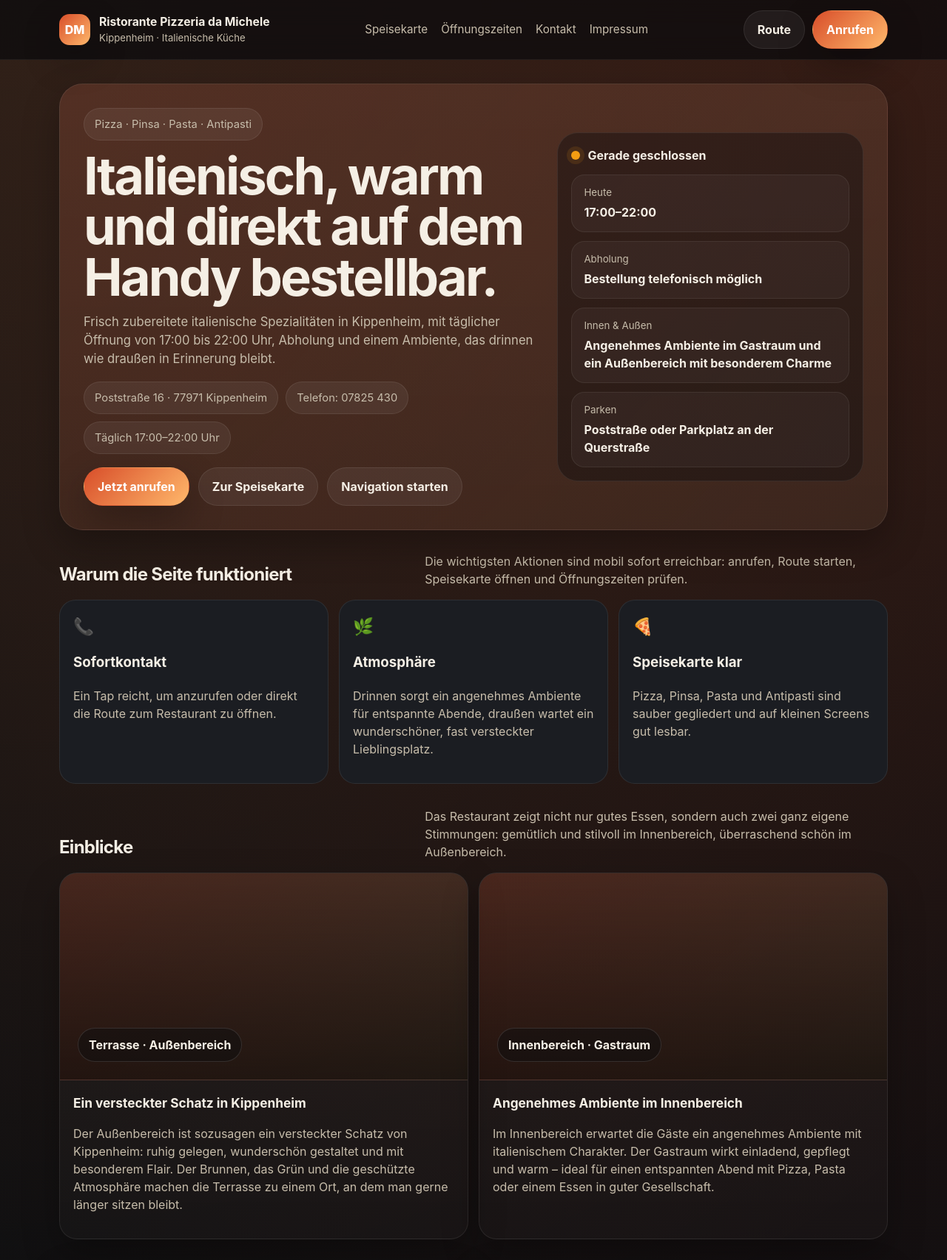
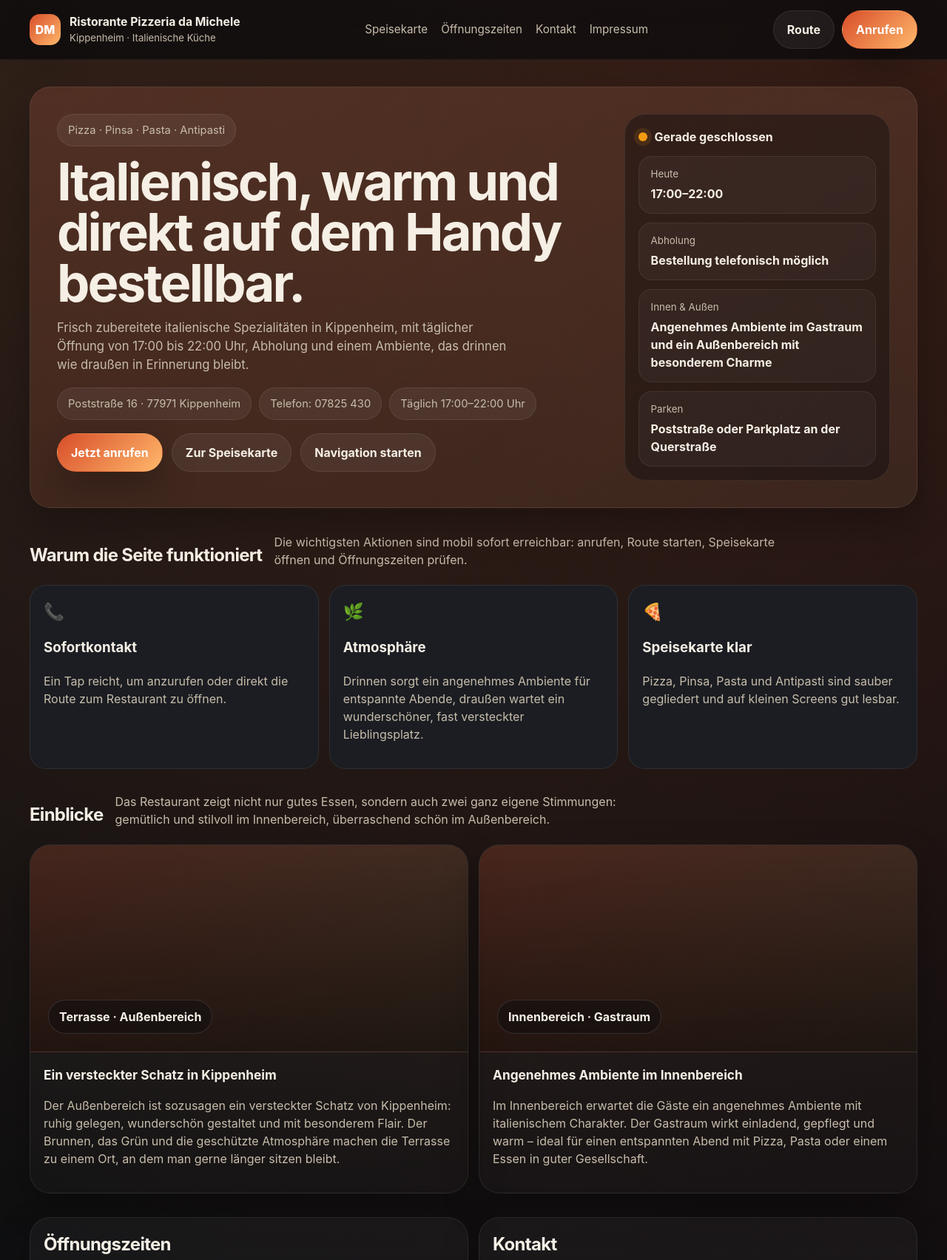
Before and after one commit to TmsKevin/Vito.github.io, a plain HTML site: page index.html in a window 1280 px wide. Shown: the top 1704 px of the page at 74% size. Drawn offline with Linux system fonts and the light colour scheme.

Commit message:
Add files via upload

```diff
--- a/index.html
+++ b/index.html
@@ -18,7 +18,7 @@
       --primary-2:#ffb86b;
       --shadow:0 20px 50px rgba(0,0,0,.28);
       --radius:24px;
-      --max:1120px;
+      --max:1200px;
     }
     *{box-sizing:border-box}
     html{scroll-behavior:smooth}
@@ -35,6 +35,7 @@
     a{color:inherit;text-decoration:none}
     img{max-width:100%;display:block}
     .container{width:min(calc(100% - 28px), var(--max));margin-inline:auto}
+    @media (min-width: 1280px){.container{width:min(calc(100% - 80px), 1380px)}}
     .pill{
       display:inline-flex;align-items:center;gap:8px;padding:10px 14px;border-radius:999px;
       background:rgba(255,255,255,.06);border:1px solid rgba(255,255,255,.08);color:var(--muted);font-size:.92rem
@@ -43,8 +44,8 @@
       position:sticky;top:0;z-index:30;backdrop-filter:blur(16px);
       background:rgba(10,11,13,.72);border-bottom:1px solid rgba(255,255,255,.06)
     }
-    .nav{display:flex;align-items:center;justify-content:space-between;gap:12px;padding:14px 0}
-    .brand{display:flex;align-items:center;gap:12px;min-width:0}
+    .nav{display:flex;align-items:center;justify-content:space-between;gap:12px;padding:14px 0;flex-wrap:wrap}
+    .brand{display:flex;align-items:center;gap:12px;min-width:0;flex:1 1 auto}
     .brand-mark{
       width:42px;height:42px;border-radius:14px;display:grid;place-items:center;
       background:linear-gradient(135deg,var(--primary),var(--primary-2));font-weight:800;color:#fff;box-shadow:var(--shadow)
@@ -53,7 +54,9 @@
     .brand-copy strong{display:block;font-size:.98rem;white-space:nowrap;overflow:hidden;text-overflow:ellipsis}
     .brand-copy span{display:block;font-size:.82rem;color:var(--muted)}
     .nav-links{display:none;gap:18px;color:var(--muted);font-size:.95rem}
-    .cta-top{display:flex;gap:10px;flex-wrap:wrap}
+    .cta-top{display:flex;gap:10px;flex-wrap:wrap;width:100%}
+    .cta-top .btn{flex:1 1 0;padding-inline:14px}
+    .cta-top .btn:last-child{flex:1 1 0}
     .btn{
       display:inline-flex;align-items:center;justify-content:center;gap:10px;
       border-radius:999px;padding:13px 18px;font-weight:700;border:1px solid transparent;
@@ -68,7 +71,7 @@
       linear-gradient(135deg, rgba(216,78,42,.16), rgba(255,184,107,.06));
       box-shadow:var(--shadow);overflow:hidden;position:relative
     }
-    .hero-grid{display:grid;gap:20px}
+    .hero-grid{display:grid;gap:20px;align-items:start}
     h1{font-size:clamp(2rem,9vw,4.4rem);line-height:.97;margin:14px 0 14px;letter-spacing:-.04em}
     .lead{font-size:1.04rem;color:var(--muted);max-width:60ch;margin:0 0 18px}
     .hero-actions{display:flex;flex-wrap:wrap;gap:12px;margin-top:18px}
@@ -82,6 +85,7 @@
     .info-item small{display:block;color:var(--muted);margin-bottom:4px}
     section{padding:16px 0}
     .section-head{display:flex;justify-content:space-between;gap:16px;align-items:end;margin-bottom:16px;flex-wrap:wrap}
+    .section-head.left{justify-content:flex-start}
     .section-head h2{font-size:1.5rem;margin:0;letter-spacing:-.03em}
     .section-head p{margin:0;color:var(--muted);max-width:62ch}
     .grid,.feature-grid,.contact-grid,.menu-grid,.gallery-grid,.legal-grid{display:grid;gap:14px}
@@ -137,13 +141,24 @@
     .sticky-inner a{display:grid;place-items:center;min-height:52px;border-radius:16px;background:rgba(255,255,255,.05);font-size:.92rem;font-weight:700}
     .sticky-inner a.primary{background:linear-gradient(135deg,var(--primary),var(--primary-2));color:#fff}
     @media (min-width: 780px){
+      .nav{flex-wrap:nowrap}
+      .brand{flex:0 1 auto}
+      .cta-top{width:auto;justify-content:flex-end}
+      .cta-top .btn{flex:0 0 auto;padding-inline:18px}
       .nav-links{display:flex}
-      .hero{padding:32px 0 14px}
-      .hero-card{padding:32px}
-      .hero-grid{grid-template-columns:1.2fr .8fr;align-items:center}
+      .hero{padding:36px 0 18px}
+      .hero-card{padding:36px}
+      .hero-grid{grid-template-columns:minmax(0,1.35fr) minmax(320px,.65fr);align-items:start}
       .feature-grid{grid-template-columns:repeat(3,1fr)}
-      .contact-grid,.gallery-grid,.legal-grid{grid-template-columns:1fr 1fr}
-      .menu-grid{grid-template-columns:1fr 1fr}
+      .contact-grid,.gallery-grid,.legal-grid{grid-template-columns:repeat(2,minmax(0,1fr))}
+      .menu-grid{grid-template-columns:minmax(0,1fr) minmax(0,1fr)}
+    }
+    @media (min-width: 1180px){
+      .hero-card,.card,.menu-group{border-radius:28px}
+      .grid{grid-template-columns:repeat(3,minmax(0,1fr))}
+      .menu-grid{grid-template-columns:minmax(0,1.05fr) minmax(0,.95fr)}
+      .section-head{margin-bottom:22px}
+      .section-head p{max-width:72ch}
     }
     @media (min-width: 1020px){
       .sticky-bar{display:none}
@@ -221,7 +236,7 @@
 
     <section>
       <div class="container">
-        <div class="section-head">
+        <div class="section-head left">
           <h2>Warum die Seite funktioniert</h2>
           <p>Die wichtigsten Aktionen sind mobil sofort erreichbar: anrufen, Route starten, Speisekarte öffnen und Öffnungszeiten prüfen.</p>
         </div>
@@ -247,7 +262,7 @@
 
     <section id="bilder">
       <div class="container">
-        <div class="section-head">
+        <div class="section-head left">
           <h2>Einblicke</h2>
           <p>Das Restaurant zeigt nicht nur gutes Essen, sondern auch zwei ganz eigene Stimmungen: gemütlich und stilvoll im Innenbereich, überraschend schön im Außenbereich.</p>
         </div>
@@ -315,7 +330,7 @@
 
     <section>
       <div class="container">
-        <div class="section-head">
+        <div class="section-head left">
           <h2>Restaurant</h2>
           <p>Ideal für Abholung, entspanntes Essen im Freien oder im Gastraum und private Feiern wie Geburtstage oder Taufen nach Anfrage.</p>
         </div>
@@ -338,7 +353,7 @@
 
     <section id="menu">
       <div class="container">
-        <div class="section-head">
+        <div class="section-head left">
           <h2>Speisekarte</h2>
           <p>Alle Inhalte aus der vorhandenen Abholkarte sind hier in ein modernes, mobile-first Layout übertragen.</p>
         </div>
@@ -383,6 +398,7 @@
               <div class="item"><div><strong>Pinsa Tirol</strong><span>Steinpilze, Speck, Mozzarella</span></div><div class="price">15,00 €</div></div>
               <div class="item"><div><strong>Pinsa Lucana</strong><span>Zwiebeln, Peperoni, Oliven, Salsiccia, Mozzarella</span></div><div class="price">15,00 €</div></div>
             </div>
+
             <div class="menu-head">
               <h3>Pasta & Ofen</h3>
               <p>Von Aglio Olio bis Trüffel und Lasagna.</p>
@@ -469,7 +485,7 @@
     <section id="datenschutz">
       <div class="container">
         <article class="card legal-copy">
-          <div class="section-head">
+          <div class="section-head left">
             <h2>Datenschutzerklärung</h2>
             <p>Hinweise zur Datenverarbeitung auf dieser Website.</p>
           </div>
```
